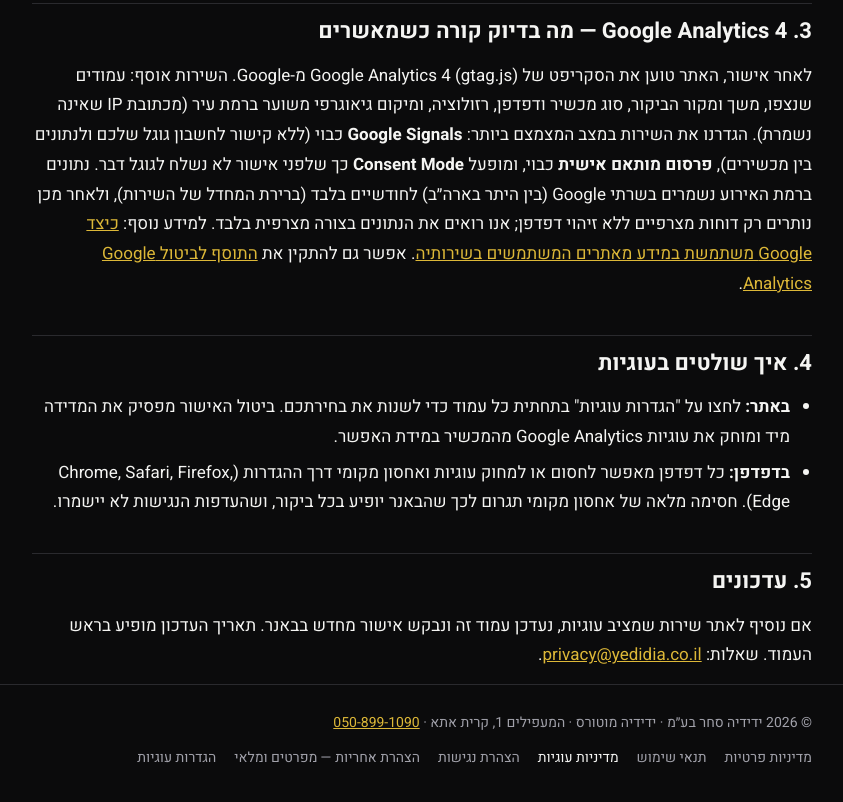
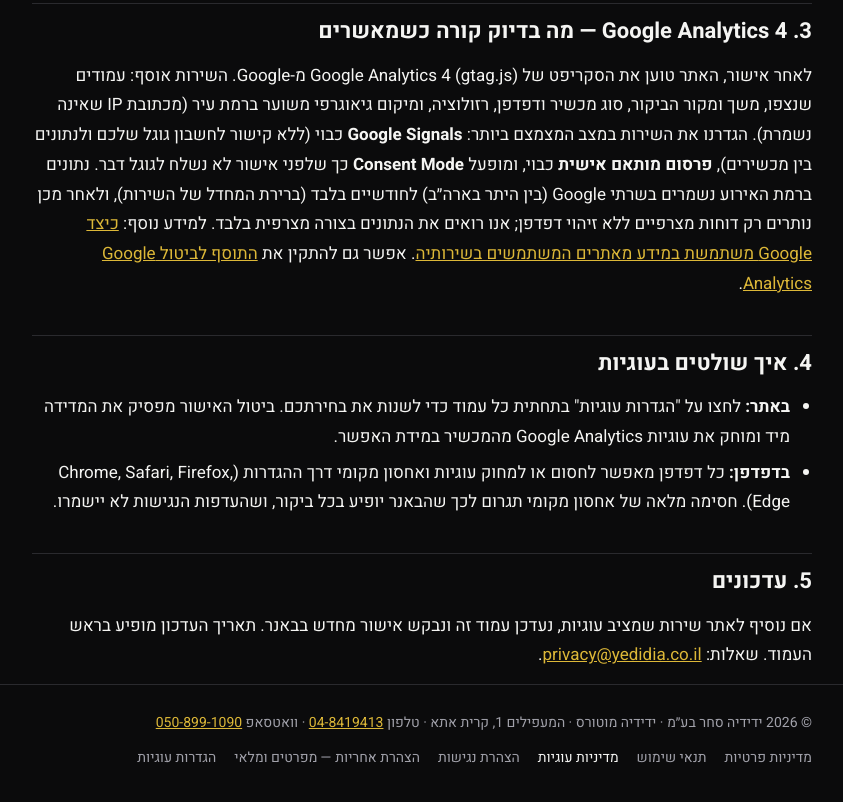
Before and after one commit to yedidiamotors/motors-site, a plain HTML site: page legal/cookies/index.html in a window 1280 px wide. Shown: the part 1292-2094 px from the top of the page, without its empty margins (218-1061 px from the left). Drawn offline with Linux system fonts and the light colour scheme.

Commit message:
טלפון אולם התצוגה — מדיניות עוגיות

```diff
--- a/legal/cookies/index.html
+++ b/legal/cookies/index.html
@@ -59,7 +59,7 @@
 </main>
 
 <footer><div class="wrap">
-  <div>© 2026 ידידיה סחר בע״מ · ידידיה מוטורס · המעפילים 1, קרית אתא · <a href="https://wa.me/972508991090" rel="noopener">050-899-1090</a></div>
+  <div>© 2026 ידידיה סחר בע״מ · ידידיה מוטורס · המעפילים 1, קרית אתא · טלפון <a href="tel:+97248419413">04-8419413</a> · וואטסאפ <a href="https://wa.me/972508991090" rel="noopener">050-899-1090</a></div>
   <nav class="legal-links" aria-label="מידע משפטי">
       <a href="/legal/privacy/">מדיניות פרטיות</a>
       <a href="/legal/terms/">תנאי שימוש</a>
```
